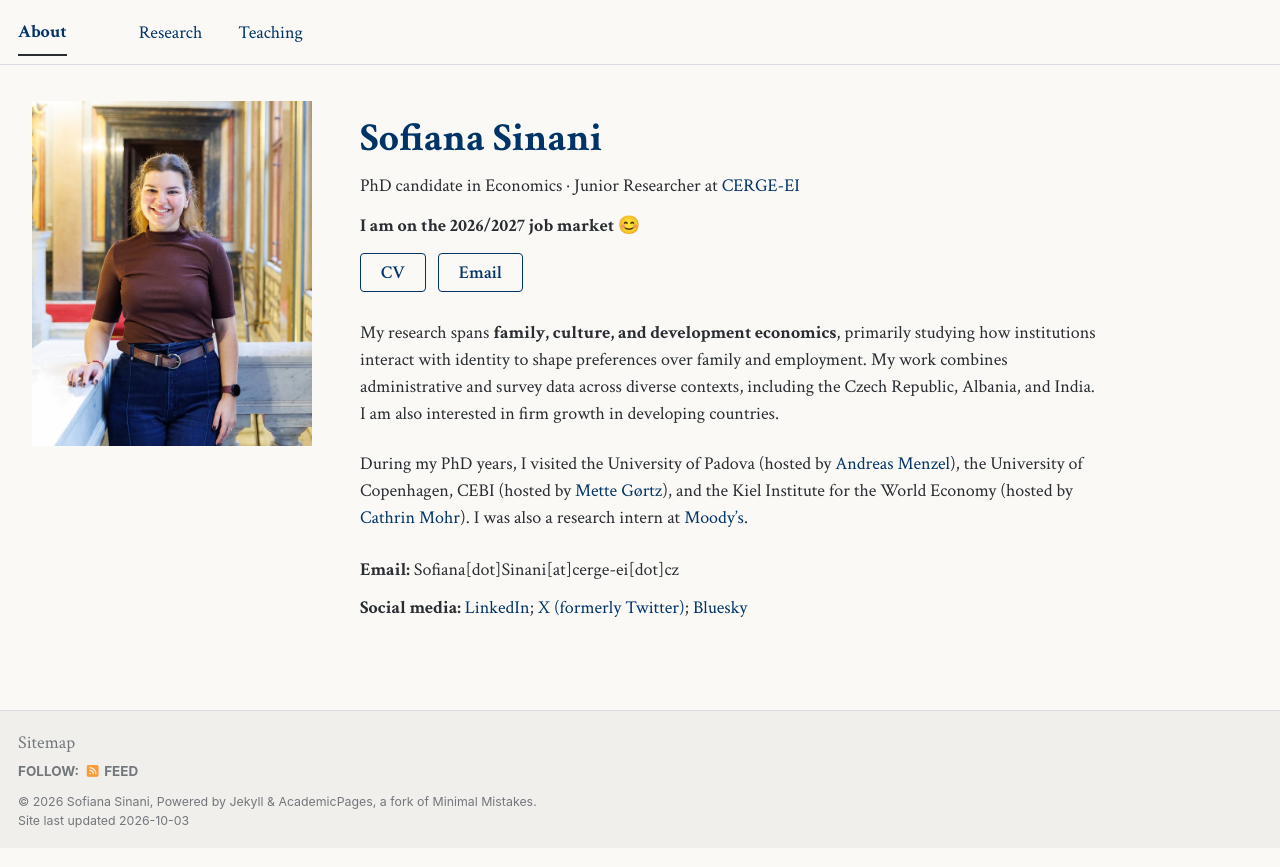
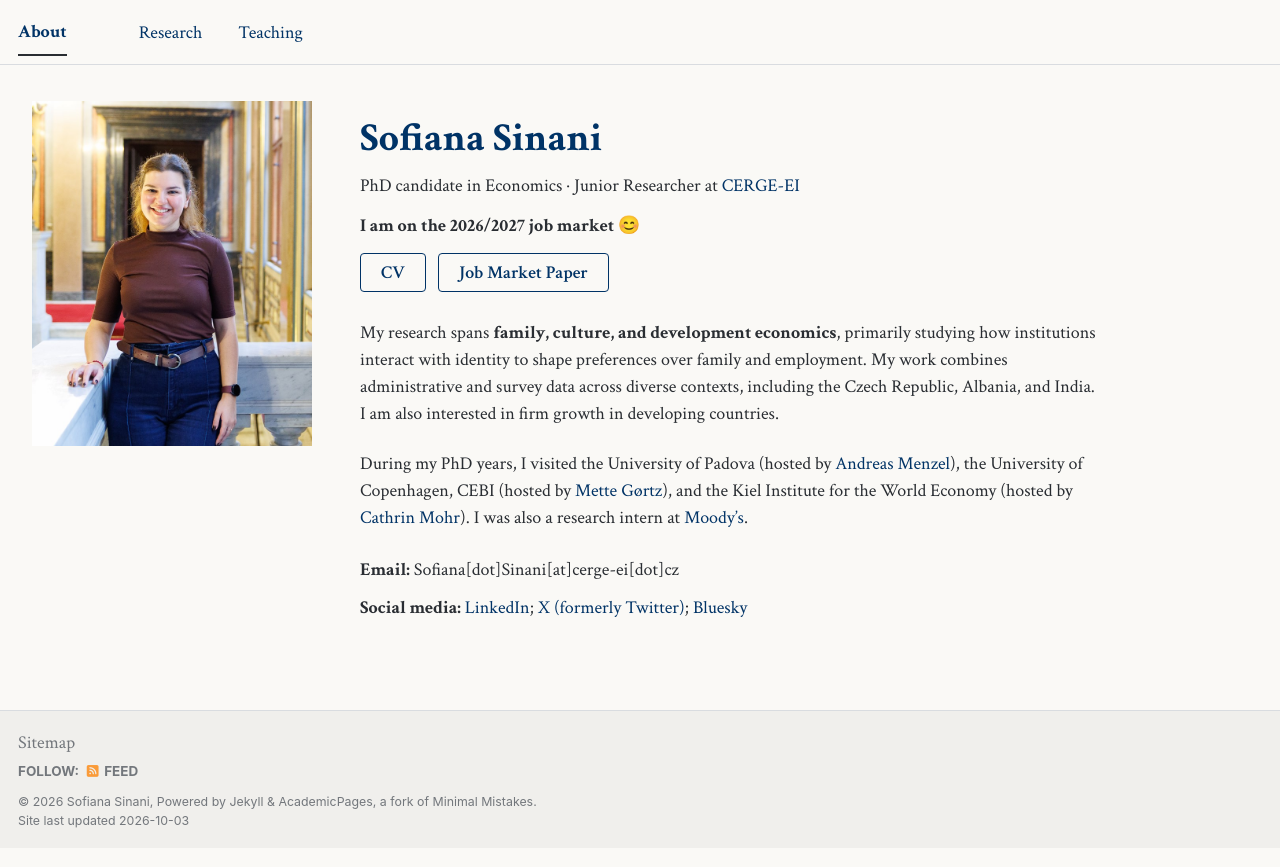
Before and after one commit to sofianasinani/sofianasinani.github.io, a Jekyll site: the page built from _pages/about.md, in a window 1280 px wide. Shown: the top 867 px of the page. Built offline with Jekyll 4.4.1, drawn with Linux system fonts in a browser that asks for light colours; a script bundle is joined from its source files by our own code; library files that are not in the unit come from our copies.

Commit message:
Update about.md

```diff
--- a/_pages/about.md
+++ b/_pages/about.md
@@ -12,7 +12,7 @@ redirect_from:
 
 <p class="job-market-status">I am on the 2026/2027 job market 😊</p>
 
-<nav class="profile-actions" aria-label="Professional links"><a href="https://www.dropbox.com/scl/fi/icu5lxbf0qve58di9t7xb/Sofiana_Sinani_CV.pdf?rlkey=l6wfie96s8azf9md2zu3ih2mk&dl=0">CV</a><a href="mailto:Sofiana.Sinani@cerge-ei.cz">Email</a></nav>
+<nav class="profile-actions" aria-label="Professional links"><a href="https://www.dropbox.com/scl/fi/icu5lxbf0qve58di9t7xb/Sofiana_Sinani_CV.pdf?rlkey=l6wfie96s8azf9md2zu3ih2mk&dl=0">CV</a><a href="https://www.dropbox.com/scl/fi/umelmbssl4e4jy5mwjent/Sofiana_JMP.pdf?rlkey=0jyv2ujfcj734q8zrns5lqebj&e=1&dl=0">Job Market Paper</a></nav>
 
 My research spans **family, culture, and development economics**, primarily studying how institutions interact with identity to shape preferences over family and employment. My work combines administrative and survey data across diverse contexts, including the Czech Republic, Albania, and India. I am also interested in firm growth in developing countries.
 
```
